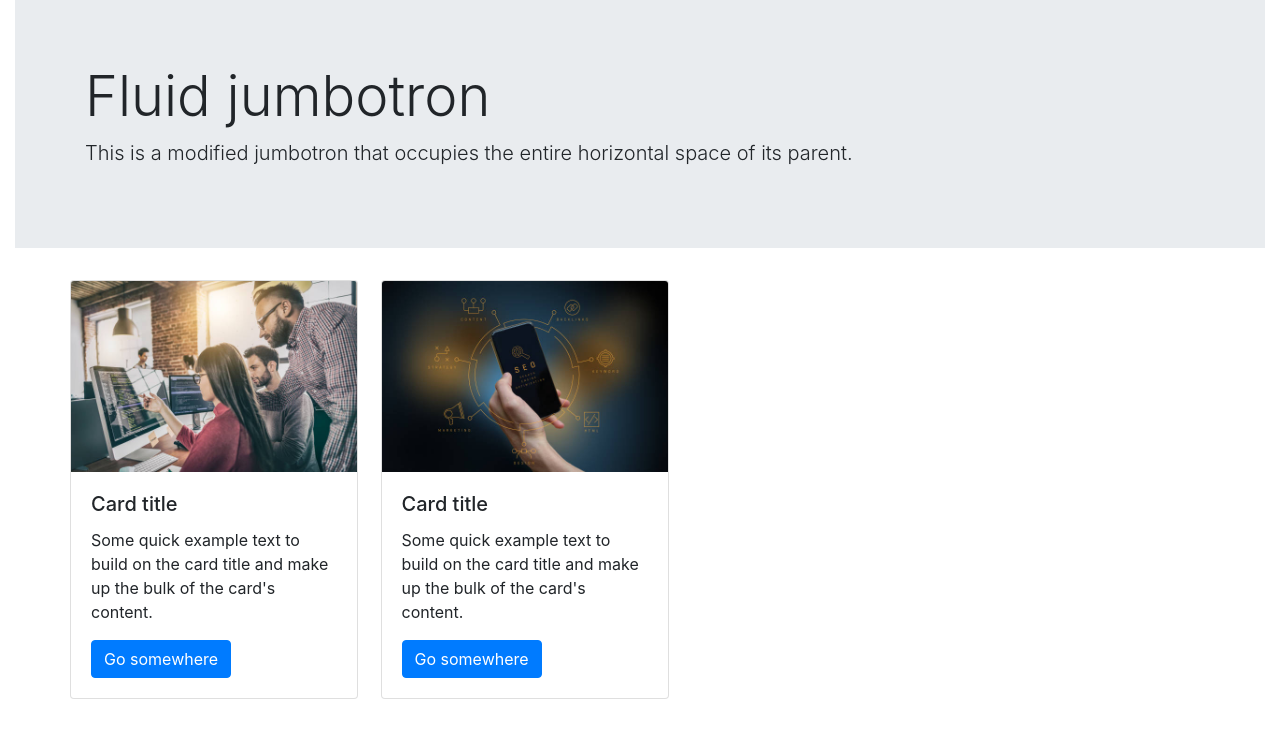
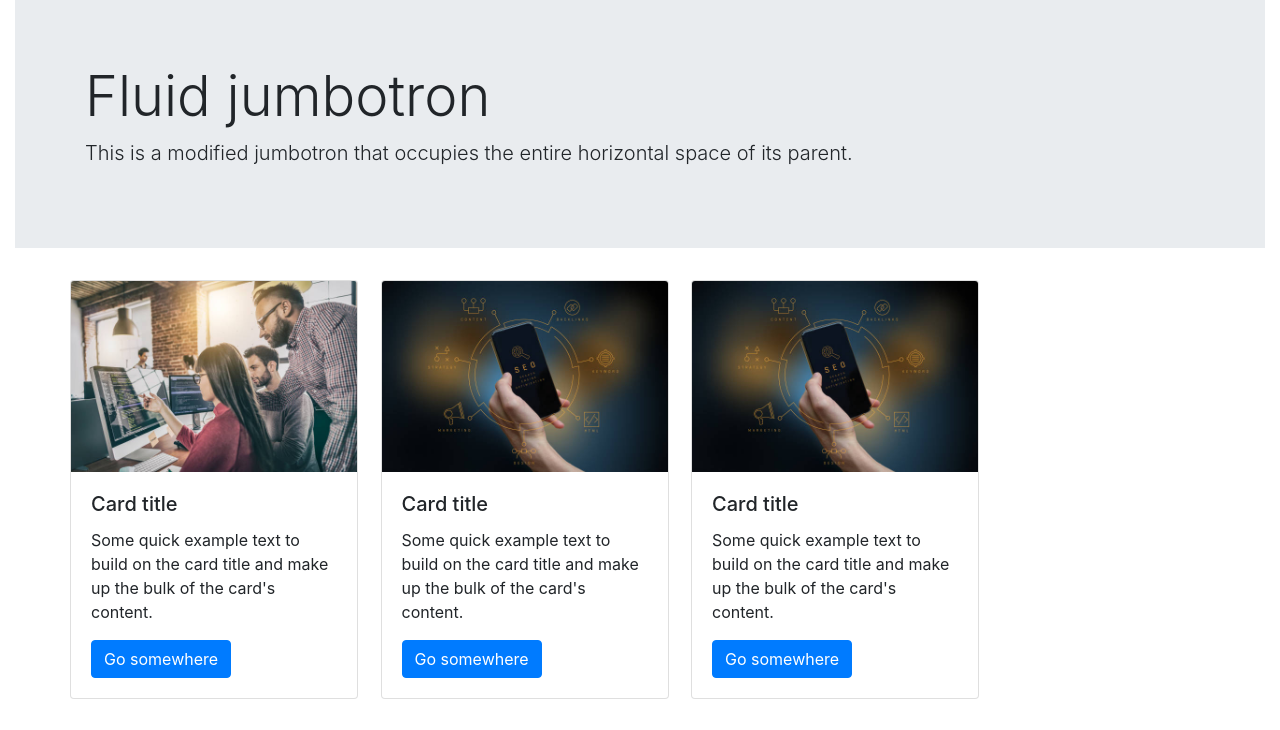
Before and after one commit to akrish4/django-testing, a Django app: page / in a window 1280 px wide. Shown: the part 70-800 px from the top of the page. Run offline with Django 3.2, Linux system fonts and the light colour scheme; some libraries are stand-ins or nearby versions.

Commit message:
cards uploaded

```diff
--- a/templates/index.html
+++ b/templates/index.html
@@ -141,6 +141,22 @@
             <a href="#" class="btn btn-primary">Go somewhere</a>
           </div>
         </div>
+        &nbsp&nbsp &nbsp&nbsp
+        <div class="card" style="width: 18rem">
+          <img
+            src="project/templates/2.jpg"
+            class="card-img-top"
+            alt="image 2 "
+          />
+          <div class="card-body">
+            <h5 class="card-title">Card title</h5>
+            <p class="card-text">
+              Some quick example text to build on the card title and make up the
+              bulk of the card's content.
+            </p>
+            <a href="#" class="btn btn-primary">Go somewhere</a>
+          </div>
+        </div>
       </div>
     </div>
 
```
